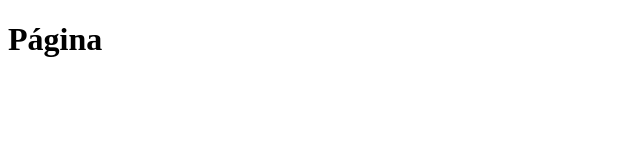
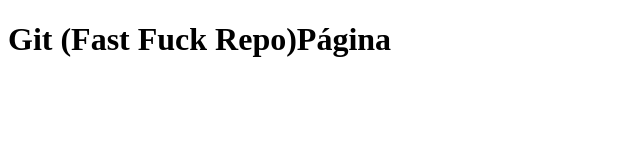
Before and after one commit to luizfonseca/Projeto-IFMT, a plain HTML site: page index.html in a window 1280 px wide. Shown: the whole page, without its empty margins (0-640 px from the left). Drawn offline with Linux system fonts and the light colour scheme.

Commit message:
adicionei um titulo dahora

```diff
--- a/index.html
+++ b/index.html
@@ -13,7 +13,7 @@
 
     </div>
     <div id="content">
-      <h1 id="sample">Página</h1>
+      <h1 id="sample">Git (Fast Fuck Repo)Página</h1>
     </div>
   </div>
 
```
